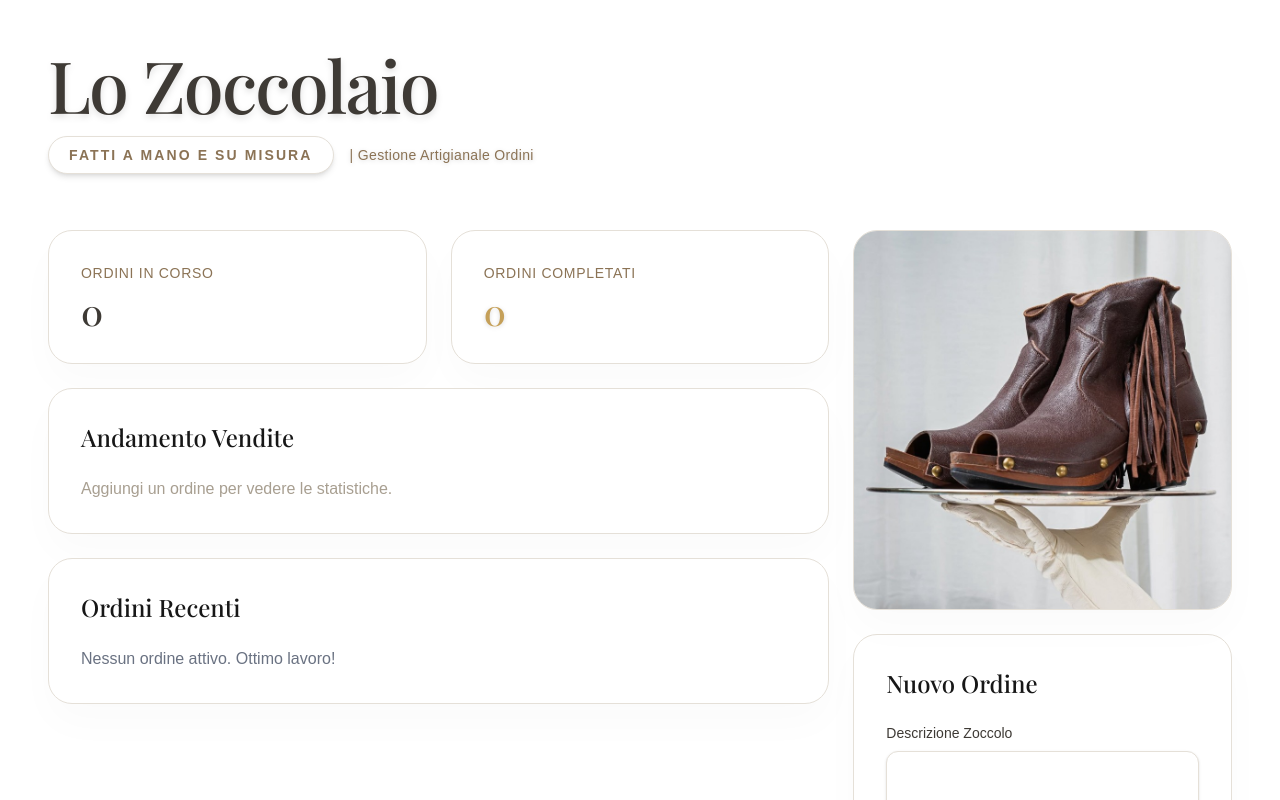
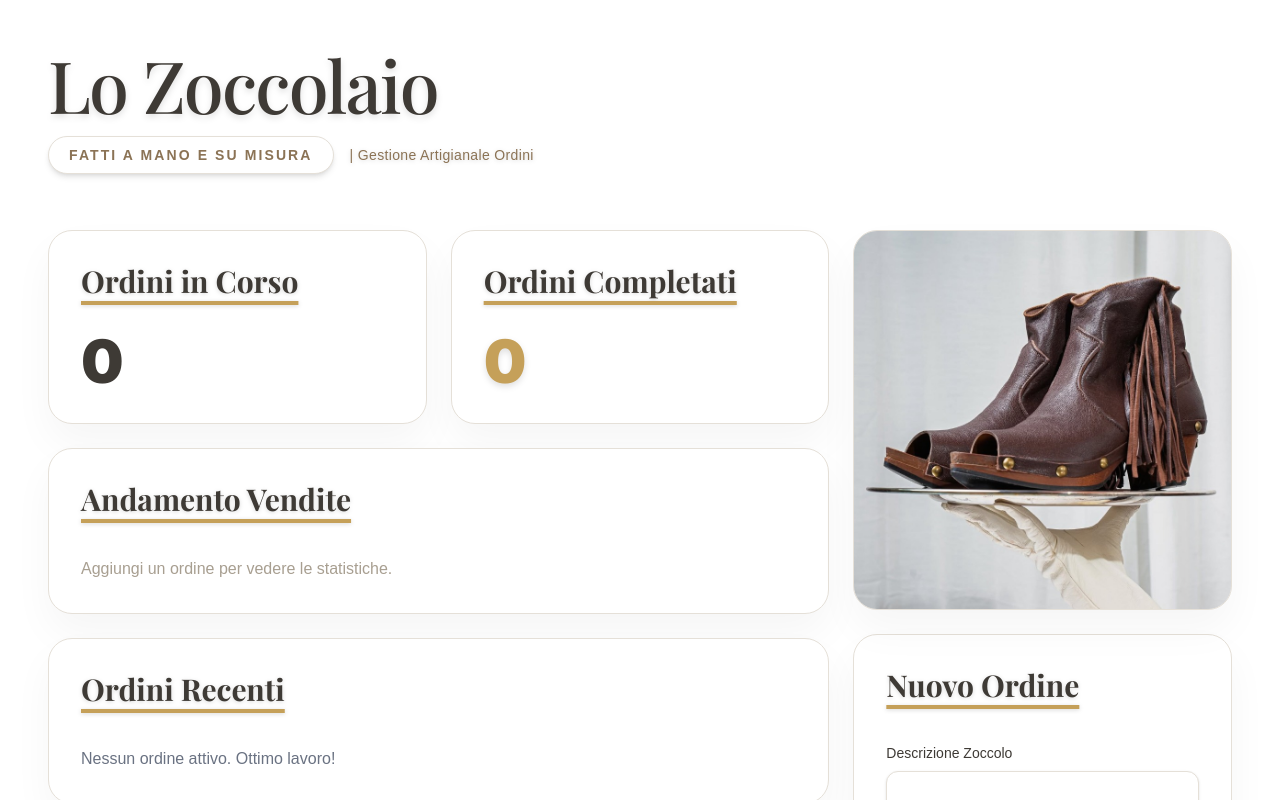
Before and after one commit to flam-dev04/zoccoli-crm, a Next.js app: page / in a window 1280 px wide. Shown: the top 800 px of the page. Built offline with nearby package versions, Linux system fonts and the light colour scheme; no server answers; a web font is replaced by a local one.

Commit message:
feat(ui): redesign typography making section headers bold and underlined

```diff
--- a/src/app/page.tsx
+++ b/src/app/page.tsx
@@ -42,25 +42,33 @@ export default async function Home() {
         <div className="lg:col-span-8 flex flex-col gap-6">
           {/* Top Stats Row */}
           <div className="grid grid-cols-1 md:grid-cols-2 gap-6">
-            <div className="bg-white p-8 rounded-3xl shadow-[0_20px_40px_rgba(0,0,0,0.02)] border border-[#E5E0D8]">
-              <h3 className="text-[#8B7355] text-sm uppercase tracking-wider mb-2">Ordini in Corso</h3>
-              <p className="text-4xl font-playfair font-medium text-[#3E3A35]">{pendingOrders}</p>
+            <div className="bg-white p-8 rounded-3xl shadow-[0_20px_40px_rgba(0,0,0,0.04)] border border-[#E5E0D8]">
+              <h3 className="font-playfair text-2xl sm:text-3xl font-bold text-[#3E3A35] underline decoration-[#C5A059] decoration-4 underline-offset-8 mb-8 drop-shadow-sm">
+                Ordini in Corso
+              </h3>
+              <p className="text-6xl font-sans font-black text-[#3E3A35] tracking-tighter">{pendingOrders}</p>
             </div>
-            <div className="bg-white p-8 rounded-3xl shadow-[0_20px_40px_rgba(0,0,0,0.02)] border border-[#E5E0D8]">
-              <h3 className="text-[#8B7355] text-sm uppercase tracking-wider mb-2">Ordini Completati</h3>
-              <p className="text-4xl font-playfair font-medium text-[#C5A059] drop-shadow-sm">{completedOrders}</p>
+            <div className="bg-white p-8 rounded-3xl shadow-[0_20px_40px_rgba(0,0,0,0.04)] border border-[#E5E0D8]">
+              <h3 className="font-playfair text-2xl sm:text-3xl font-bold text-[#3E3A35] underline decoration-[#C5A059] decoration-4 underline-offset-8 mb-8 drop-shadow-sm">
+                Ordini Completati
+              </h3>
+              <p className="text-6xl font-sans font-black text-[#C5A059] tracking-tighter drop-shadow-md">{completedOrders}</p>
             </div>
           </div>
 
           {/* Chart */}
-          <div className="bg-white p-8 rounded-3xl shadow-[0_20px_40px_rgba(0,0,0,0.02)] border border-[#E5E0D8]">
-            <h2 className="font-playfair text-2xl font-medium mb-6">Andamento Vendite</h2>
+          <div className="bg-white p-8 rounded-3xl shadow-[0_20px_40px_rgba(0,0,0,0.04)] border border-[#E5E0D8]">
+            <h2 className="font-playfair text-3xl font-bold text-[#3E3A35] underline decoration-[#C5A059] decoration-4 underline-offset-8 mb-10 drop-shadow-sm">
+              Andamento Vendite
+            </h2>
             <SalesChart orders={orders as any} />
           </div>
 
           {/* List */}
-          <div className="bg-white p-8 rounded-3xl shadow-[0_20px_40px_rgba(0,0,0,0.02)] border border-[#E5E0D8]">
-            <h2 className="font-playfair text-2xl font-medium mb-6">Ordini Recenti</h2>
+          <div className="bg-white p-8 rounded-3xl shadow-[0_20px_40px_rgba(0,0,0,0.04)] border border-[#E5E0D8]">
+            <h2 className="font-playfair text-3xl font-bold text-[#3E3A35] underline decoration-[#C5A059] decoration-4 underline-offset-8 mb-10 drop-shadow-sm">
+              Ordini Recenti
+            </h2>
             <OrderList orders={orders.filter((o: any) => !o.completed)} />
           </div>
         </div>
@@ -68,15 +76,17 @@ export default async function Home() {
         {/* Right Column (Form & Image) */}
         <div className="lg:col-span-4 flex flex-col gap-6">
           {/* Image Placeholder Card */}
-          <div className="bg-white rounded-3xl shadow-[0_20px_40px_rgba(0,0,0,0.02)] border border-[#E5E0D8] overflow-hidden relative h-[380px] group">
+          <div className="bg-white rounded-3xl shadow-[0_20px_40px_rgba(0,0,0,0.04)] border border-[#E5E0D8] overflow-hidden relative h-[380px] group">
             <div className="absolute inset-0 bg-[#E5E0D8] transition-transform duration-700 group-hover:scale-105">
                <Image src="/zoccoli-real.jpg" alt="Lo Zoccolaio - Artigianato" fill className="object-cover" priority />
             </div>
           </div>
 
           {/* Order Form */}
-          <div className="bg-white p-8 rounded-3xl shadow-[0_20px_40px_rgba(0,0,0,0.02)] border border-[#E5E0D8] flex-1">
-            <h2 className="font-playfair text-2xl font-medium mb-6">Nuovo Ordine</h2>
+          <div className="bg-white p-8 rounded-3xl shadow-[0_20px_40px_rgba(0,0,0,0.04)] border border-[#E5E0D8] flex-1">
+            <h2 className="font-playfair text-3xl font-bold text-[#3E3A35] underline decoration-[#C5A059] decoration-4 underline-offset-8 mb-10 drop-shadow-sm">
+              Nuovo Ordine
+            </h2>
             <OrderForm />
           </div>
         </div>
```
